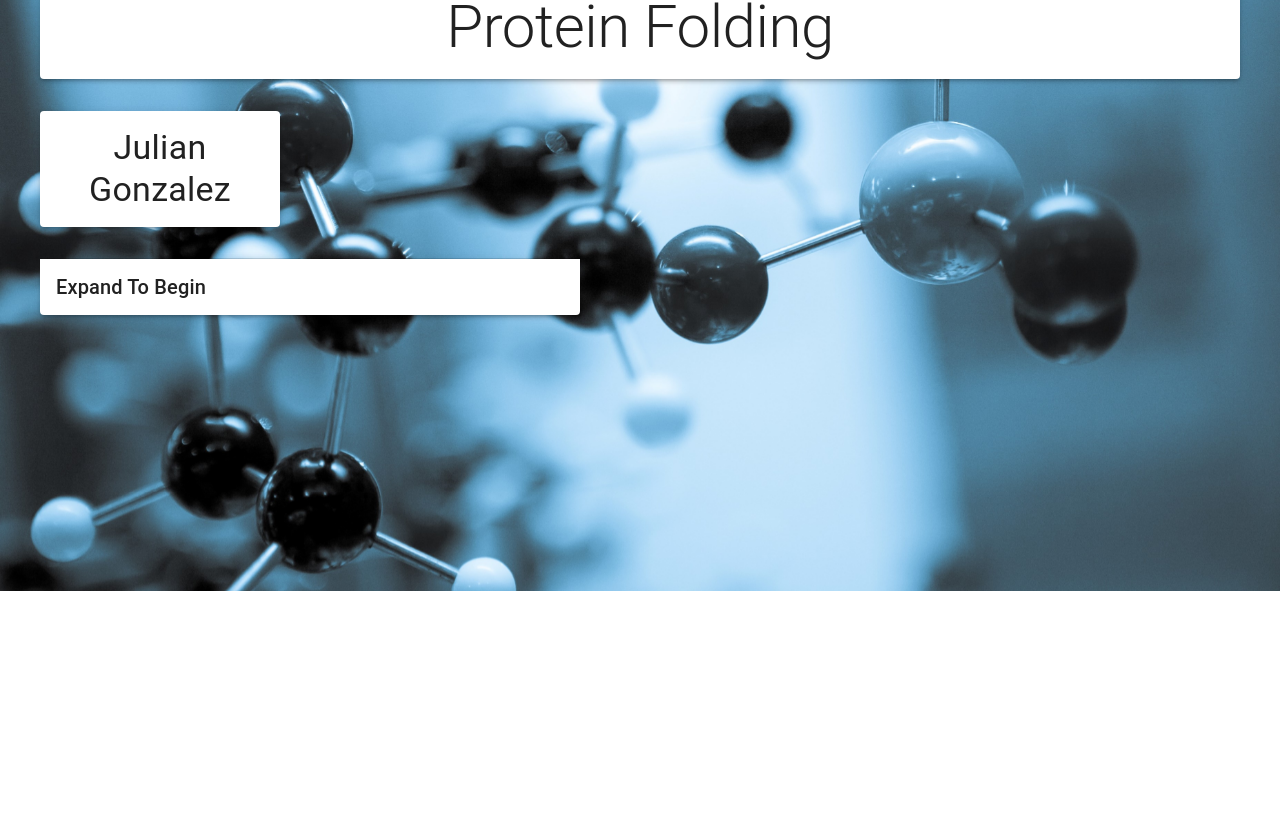
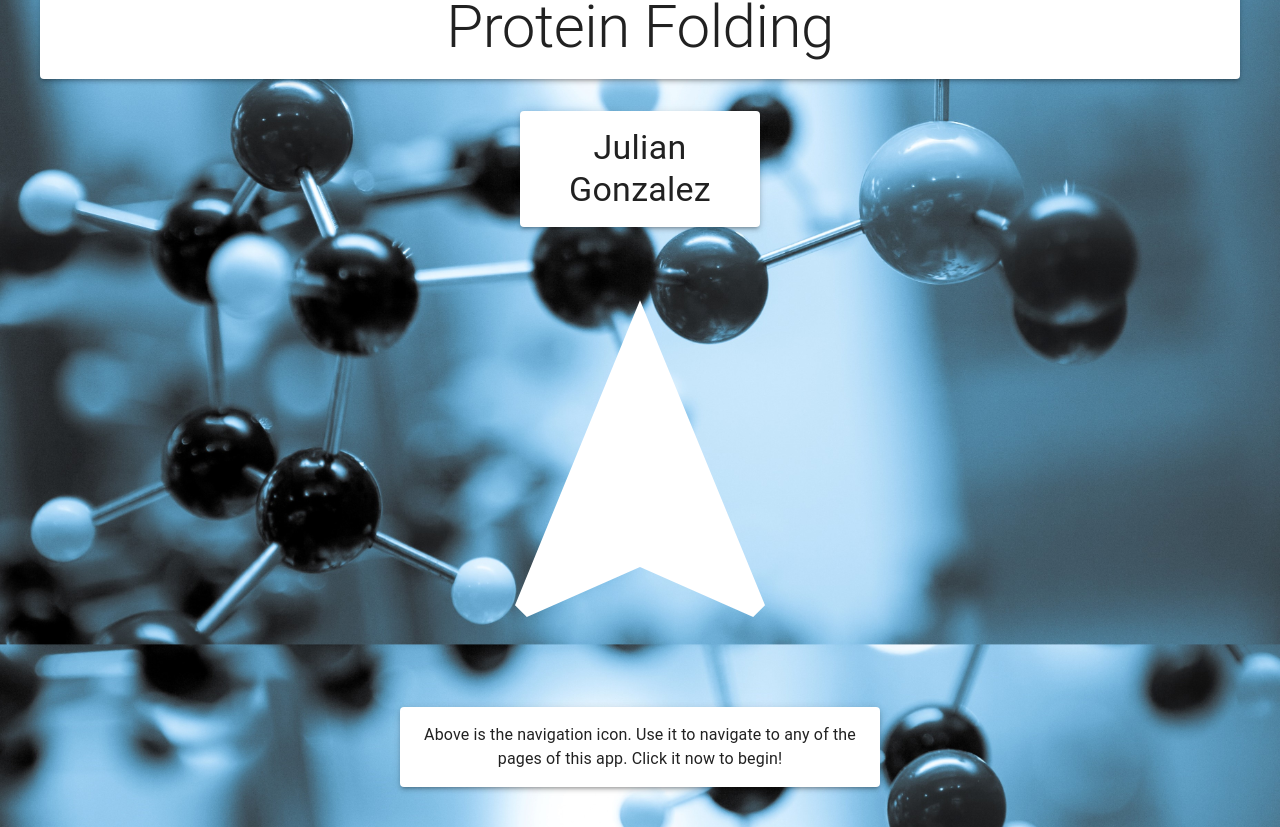
Before and after one commit to Jgonz156/Interactive-Guide-To-VQE-For-Protein-Folding, a React (Create React App) app in the folder web_module/: page / in a window 1280 px wide. Shown: the part 209-1036 px from the top of the page. Before the commit the page ends 800 px from the top, so only its background shows below. Built offline with nearby package versions, Linux system fonts and the light colour scheme.

Commit message:
Altered homepage

```diff
--- a/web_module/src/components/NavigationButton.tsx
+++ b/web_module/src/components/NavigationButton.tsx
@@ -1,6 +1,6 @@
 import { Link } from "react-router-dom"
 
-import { IconButton } from "@mui/material"
+import { IconButton, SxProps } from "@mui/material"
 import NavigationIcon from "@mui/icons-material/Navigation"
 
 import * as React from "react"
@@ -68,9 +68,8 @@ function SimpleDialog(props: SimpleDialogProps) {
   )
 }
 
-export default function NavigationButton() {
+export default function NavigationButton({ sx }: { sx?: SxProps }) {
   const [open, setOpen] = React.useState(false)
-  //const [selectedValue, setSelectedValue] = React.useState(modules[1])
 
   const handleClickOpen = () => {
     setOpen(true)
@@ -83,7 +82,7 @@ export default function NavigationButton() {
   return (
     <>
       <IconButton onClick={handleClickOpen}>
-        <NavigationIcon sx={{ color: "white" }} />
+        <NavigationIcon sx={{ color: "white", ...sx }} />
       </IconButton>
       <SimpleDialog open={open} onClose={handleClose} />
     </>
--- a/web_module/src/modules/HomePage.tsx
+++ b/web_module/src/modules/HomePage.tsx
@@ -18,6 +18,7 @@ export default function HomePage() {
           flexGrow: 1,
           display: "flex",
           flexDirection: "column",
+          alignItems: "center",
           m: 0,
           p: 5,
           gap: 4,
@@ -43,21 +44,13 @@ export default function HomePage() {
             Julian Gonzalez
           </Typography>
         </Orator>
-        <Orator
-          expanding
-          title="Expand To Begin"
-          titleTextAlign="center"
-          sx={{ width: "45%" }}
-        >
-          <Typography variant="body1">
-            Below is the navigation icon! It will pop up a dialog box to help
-            you navigate the site!
-          </Typography>
-          <Box sx={{ backgroundColor: "blue", width: "5.5%" }}>
-            <NavigationButton />
-          </Box>
-          <Typography variant="body1">
-            Use it to explore the modules within this app!
+        <Box>
+          <NavigationButton sx={{ width: "50vw", height: "50vh" }} />
+        </Box>
+        <Orator sx={{ width: "40%" }}>
+          <Typography textAlign="center">
+            Above is the navigation icon. Use it to navigate to any of the pages
+            of this app. Click it now to begin!
           </Typography>
         </Orator>
       </Box>
```
